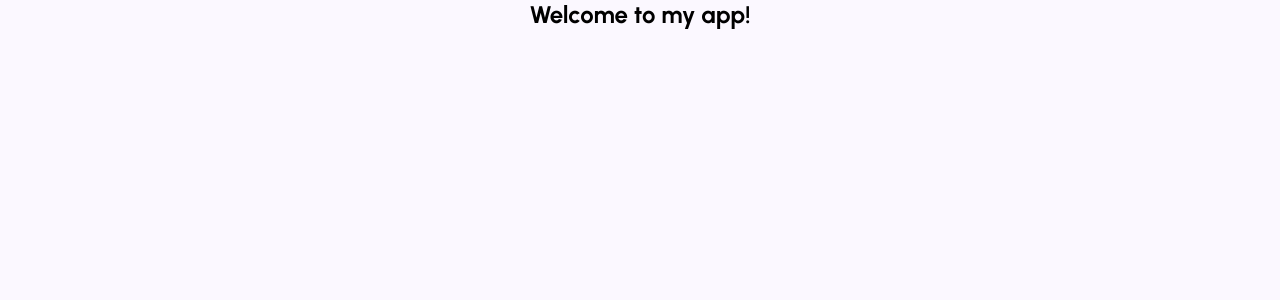
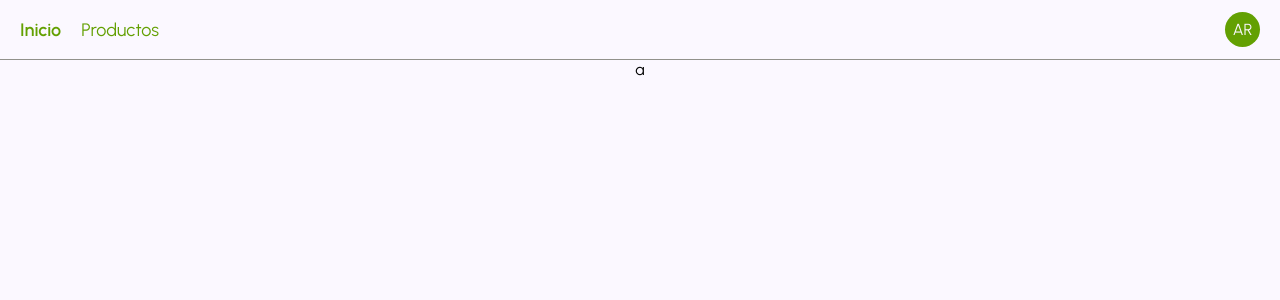
Before and after one commit to 2piradrian/sales-control-app, a React (Vite) app in the folder packages/client/: page / in a window 1280 px wide. Shown: the top 300 px of the page. Built offline with nearby package versions, Linux system fonts and the light colour scheme.

Commit message:
add: header

```diff
--- /dev/null
+++ b/packages/client/src/ui/components/header/header.tsx
@@ -0,0 +1,19 @@
+import NavRoute from '../nav-route/nav-route';
+import UserIcon from '../user-icon/user-icon';
+import style from './style.module.css';
+
+export default function Header() {
+  return (
+    <header className={`${style.container} delimiter`}>
+      <nav className={style.routesContainer}>
+        <div className={style.routes}>
+            <NavRoute name="Inicio" route="/" />
+            <NavRoute name="Productos" route="/products" />
+        </div>
+        <div className={style.user}>
+            <UserIcon name="Adrián Rodriguez" />
+        </div>
+      </nav>
+    </header>
+  );
+}
--- /dev/null
+++ b/packages/client/src/ui/components/header/style.module.css
@@ -0,0 +1,19 @@
+.container {
+    height: 60px;
+    width: 100%;
+    padding: 0px 20px;
+    border-bottom: 1px solid var(--surface);
+}
+
+.routesContainer {
+    height: 100%;
+    width: 100%;
+    display: flex;
+    align-items: center;
+    justify-content: space-between;
+}
+
+.routes {
+    display: flex;
+    gap: 20px;
+}
--- /dev/null
+++ b/packages/client/src/ui/components/nav-route/nav-route.tsx
@@ -0,0 +1,23 @@
+import { NavLink } from 'react-router-dom';
+import style from './style.module.css';
+
+type Props = {
+    name: string;
+    route: string;
+};
+
+export default function NavRoute({ name, route }: Props) {
+    return (
+        <NavLink
+            to={route}
+            aria-label={name}
+            className={({isActive}) =>
+                isActive ?
+                    `${style.active} ${style.route}` :
+                    `${style.inactive} ${style.route}`
+            }
+        >
+            {name}
+        </NavLink>
+    );
+};
--- /dev/null
+++ b/packages/client/src/ui/components/nav-route/style.module.css
@@ -0,0 +1,13 @@
+.route {
+    font-size: 18px;
+    text-decoration: none;
+    color: var(--primary)
+}
+
+.active {
+    font-weight: 600;
+}
+
+.inactive {
+    font-weight: 400;
+}
--- /dev/null
+++ b/packages/client/src/ui/components/user-icon/style.module.css
@@ -0,0 +1,11 @@
+.icon {
+    height: 35px;
+    width: 35px;
+    display: flex;
+    justify-content: center;
+    align-items: center;
+    background-color: var(--primary);
+    color: var(--on-primary);
+    border-radius: 50%;
+    cursor: pointer;
+}
--- /dev/null
+++ b/packages/client/src/ui/components/user-icon/user-icon.tsx
@@ -0,0 +1,24 @@
+import style from './style.module.css';
+
+type Props = {
+    name: string;
+};
+
+export default function UserIcon ({ name }: Props) {
+
+    const username = (name: string) => {
+        const splitName = name.split(' ');
+
+        if (splitName.length > 1) {
+            return (splitName[0][0] + splitName[1][0]).toUpperCase();
+        }
+
+        return splitName[0].slice(0, 2).toUpperCase();
+    };
+
+    return (
+        <div className={style.icon}>
+            {username(name)}
+        </div>
+    );
+};
--- a/packages/client/src/ui/layout/layout.tsx
+++ b/packages/client/src/ui/layout/layout.tsx
@@ -1,3 +1,4 @@
+import Header from "../components/header/header";
 import "../styles/global.css";
 
 type Props = {
@@ -7,6 +8,7 @@ type Props = {
 export default function Layout({ children }: Props) {
     return (
         <div className="container">
+            <Header />
             <main>{children}</main>
         </div>
     );
--- a/packages/client/src/ui/routes/home/home-route.tsx
+++ b/packages/client/src/ui/routes/home/home-route.tsx
@@ -3,7 +3,7 @@ import Layout from "../../layout/layout";
 export default function HomeRoute() {
   return (
     <Layout>
-        <h2>Welcome to my app!</h2>
+      a
     </Layout>
   );
 };
--- a/packages/client/src/ui/styles/var.css
+++ b/packages/client/src/ui/styles/var.css
@@ -18,6 +18,6 @@
 	--background: #FBF8FF;
 	--on-background: #63607A ;
 
-	--max-width: 1366px;
+	--max-width: 1920px;
 	--min-width: 360px;
 }
```
